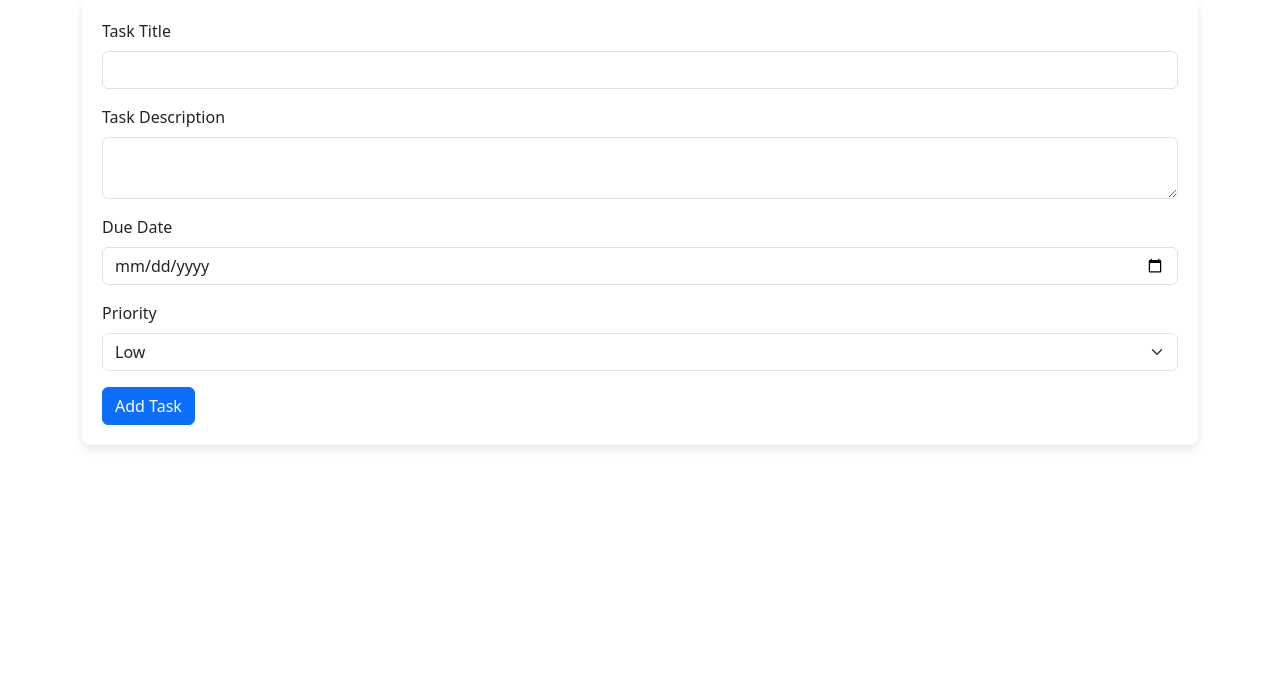
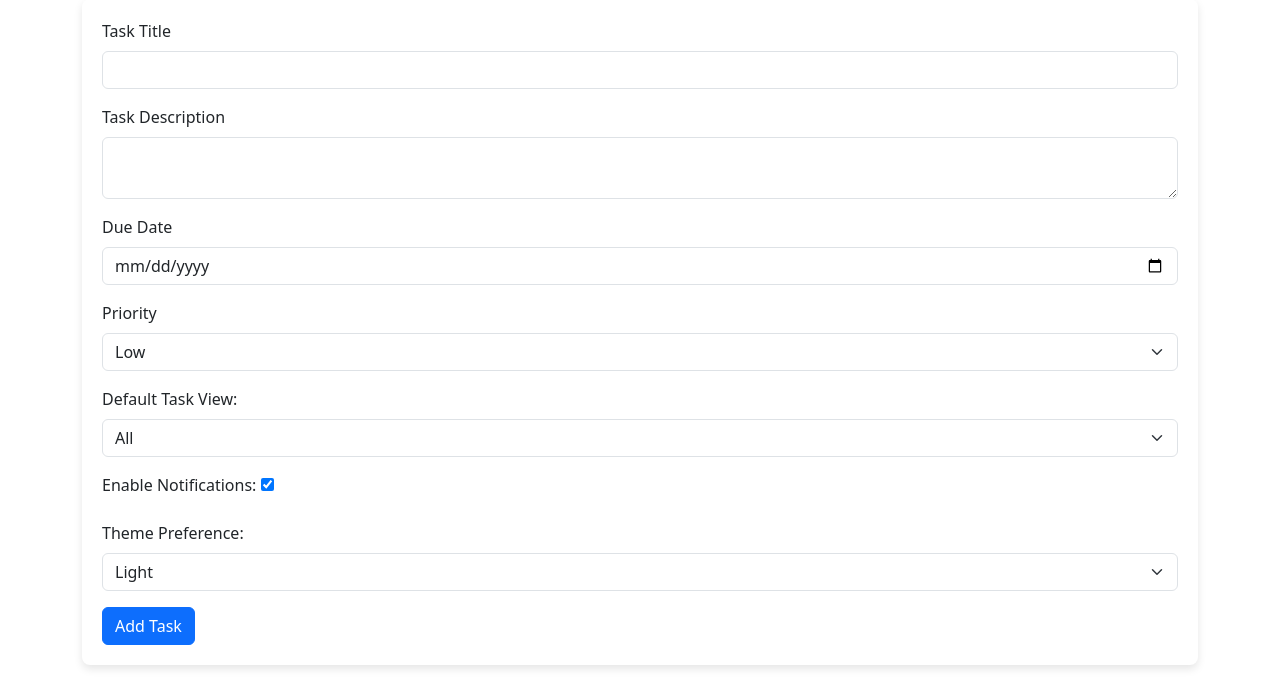
Before and after one commit to Xaldovah/TaskMaster, a Flask app: template templates/index.html in a window 1280 px wide. Shown: the part 121-810 px from the top of the page. Before the commit the page ends 570 px from the top, so only its background shows below. Run offline with Flask 3, Linux system fonts and the light colour scheme; the template is opened without the code that fills it, so the values that code supplies are empty; the visitor is signed in with stand-in values (Sample User, id 1); some libraries are stand-ins or nearby versions.

Commit message:
added the preference options for the user

```diff
--- a/app/models.py
+++ b/app/models.py
@@ -13,6 +13,9 @@ class User(db.Model, UserMixin):
     updated_at = db.Column(db.DateTime, default=datetime.utcnow)
     logged_out_at = db.Column(db.DateTime, default=datetime.utcnow)
     receive_notifications = db.Column(db.Boolean, default=True)
+    default_task_view = db.Column(db.String(20), default='all')  # Example: 'all', 'completed', 'incomplete'
+    enable_notifications = db.Column(db.Boolean, default=True)
+    theme_preference = db.Column(db.String(20), default='dark') # Example: 'light', 'dark'
     tasks = relationship('Task', back_populates='user')
 
     def __init__(self, username, email, password):
--- a/app/routes.py
+++ b/app/routes.py
@@ -32,25 +32,32 @@ def get_users():
         user_list.append(user_data)
     return jsonify({'users': user_list})
 
+
 @app.route('/api/users', methods=['POST'])
 def create_user():
     data = request.get_json()
     hashed_password = bcrypt.generate_password_hash(data.get('password')).decode('utf-8')
-    new_user = User(username=data['username'], email=data.get('email'), password=hashed_password)
+
+    new_user = User(
+        username=data['username'],
+        email=data.get('email'),
+        password=hashed_password,
+        default_task_view=data.get('default_task_view', 'all'),
+        enable_notifications=data.get('enable_notifications', True),
+        theme_preference=data.get('theme_preference', 'light')
+    )
+
     db.session.add(new_user)
     db.session.commit()
+
     return jsonify({'user_id': new_user.id, 'username': new_user.username}), 201
 
 
 @app.route('/api/login', methods=['POST'])
 def login():
-    # Prompt the user for username
     username = input("Enter username: ")
-
-    # Prompt the user for password
     password = input("Enter password: ")
 
-    # Check if the entered credentials are valid
     user = User.query.filter_by(username=username).first()
     if user and bcrypt.check_password_hash(user.password, password):
         user.logged_out_at = None  #
@@ -61,7 +68,13 @@ def login():
         return jsonify({'error': 'Invalid credentials'}), 401
 
 @app.route('/api/users/<int:user_id>', methods=['PUT'])
+@jwt_required()
 def update_user(user_id):
+    current_user_id = get_jwt_identity()
+
+    if user_id != current_user_id:
+        return jsonify({'error': 'Unauthorized'}), 401
+
     user = User.query.get(user_id)
 
     if user is None:
@@ -69,24 +82,23 @@ def update_user(user_id):
 
     data = request.get_json()
 
-    if 'username' in data:
-        user.username = data['username']
-    if 'email' in data:
-        user.email = data['email']
-    if 'password' in data:
-        user.password = bcrypt.generate_password_hash(data['password']).decode('utf-8')
-
-    user.updated_at = datetime.utcnow()
+    # Update preferences if provided in the request
+    if 'default_task_view' in data:
+        user.default_task_view = data['default_task_view']
+    if 'enable_notifications' in data:
+        user.enable_notifications = data['enable_notifications']
+    if 'theme_preference' in data:
+        user.theme_preference = data['theme_preference']
 
     db.session.commit()
 
     return jsonify({
         'user_id': user.id,
         'username': user.username,
-        'email': user.email,
-        'updated_at': user.updated_at.isoformat()
+        'default_task_view': user.default_task_view,
+        'enable_notifications': user.enable_notifications,
+        'theme_preference': user.theme_preference
     })
-
 
 @app.route('/api/logout', methods=['POST'])
 @jwt_required()
--- a/static/js/script.js
+++ b/static/js/script.js
@@ -18,6 +18,7 @@ function createTask(taskData) {
         method: 'POST',
         headers: {
             'Content-Type': 'application/json',
+            'Authorization': `Bearer ${getAuthToken()}`, // Add this line for authentication
         },
         body: JSON.stringify(taskData),
     })
@@ -25,6 +26,10 @@ function createTask(taskData) {
         .then(data => {
             // Update the UI with the new task
             console.log(data);
+            // Check if notifications are enabled before emitting a new task event
+            if (getUserNotificationPreference()) {
+                socket.emit('new_task', { message: `New task created: ${data.title}` });
+            }
         })
         .catch(error => console.error('Error:', error));
 }
@@ -35,15 +40,55 @@ function updateTask(taskId, updatedData) {
         method: 'PUT',
         headers: {
             'Content-Type': 'application/json',
+            'Authorization': `Bearer ${getAuthToken()}`,
         },
         body: JSON.stringify(updatedData),
     })
         .then(response => response.json())
         .then(data => {
-            // Update the UI with the updated task
             console.log(data);
         })
         .catch(error => console.error('Error:', error));
 }
 
+async function getUserPreferences() {
+    try {
+        const response = await fetch(`${apiUrl}/user/preferences`, {
+            method: 'GET',
+            headers: {
+                'Content-Type': 'application/json',
+                'Authorization': `Bearer ${getAuthToken()}`,
+            },
+        });
+
+        if (!response.ok) {
+            throw new Error('Failed to retrieve user preferences');
+        }
+
+        const data = await response.json();
+        const preferences = {
+            defaultTaskView: data.default_task_view,
+            enableNotifications: data.enable_notifications,
+            themePreference: data.theme_preference,
+        };
+
+        return preferences;
+    } catch (error) {
+        console.error('Error retrieving user preferences:', error);
+        return null;
+    }
+}
+
+// Function to get user authentication token
+function getAuthToken() {
+    return localStorage.getItem('authToken');
+}
+
+// Function to check if notifications are enabled for the user
+function getUserNotificationPreference() {
+    const userPreferences = getUserPreferences();
+    // Check if the 'enableNotifications' field is true in user preferences
+    return userPreferences && userPreferences.enableNotifications === true;
+}
+
 document.addEventListener('DOMContentLoaded', getTasks);
--- a/templates/index.html
+++ b/templates/index.html
@@ -34,6 +34,26 @@
                 <option value="high">High</option>
             </select>
         </div>
+        <div class="mb-3">
+            <label for="defaultTaskView" class="form-label">Default Task View:</label>
+            <select class="form-select" id="defaultTaskView" name="defaultTaskView">
+                <option value="all">All</option>
+                <option value="completed">Completed</option>
+                <option value="incomplete">Incomplete</option>
+            </select>
+        </div>
+        <div class="mb-3">
+            <label for="enableNotifications" class="form-label">Enable Notifications:</label>
+            <input type="checkbox" id="enableNotifications" name="enableNotifications" checked>
+        </div>
+        <div class="mb-3">
+            <label for="themePreference" class="form-label">Theme Preference:</label>
+            <select class="form-select" id="themePreference" name="themePreference">
+                <option value="light">Light</option>
+                <option value="dark">Dark</option>
+            </select>
+        </div>
+
         <button type="submit" class="btn btn-primary">Add Task</button>
     </form>
 
```
Also changed, not shown: migrations/versions/320c66b14256_.py (added, +36 -0 lines).
